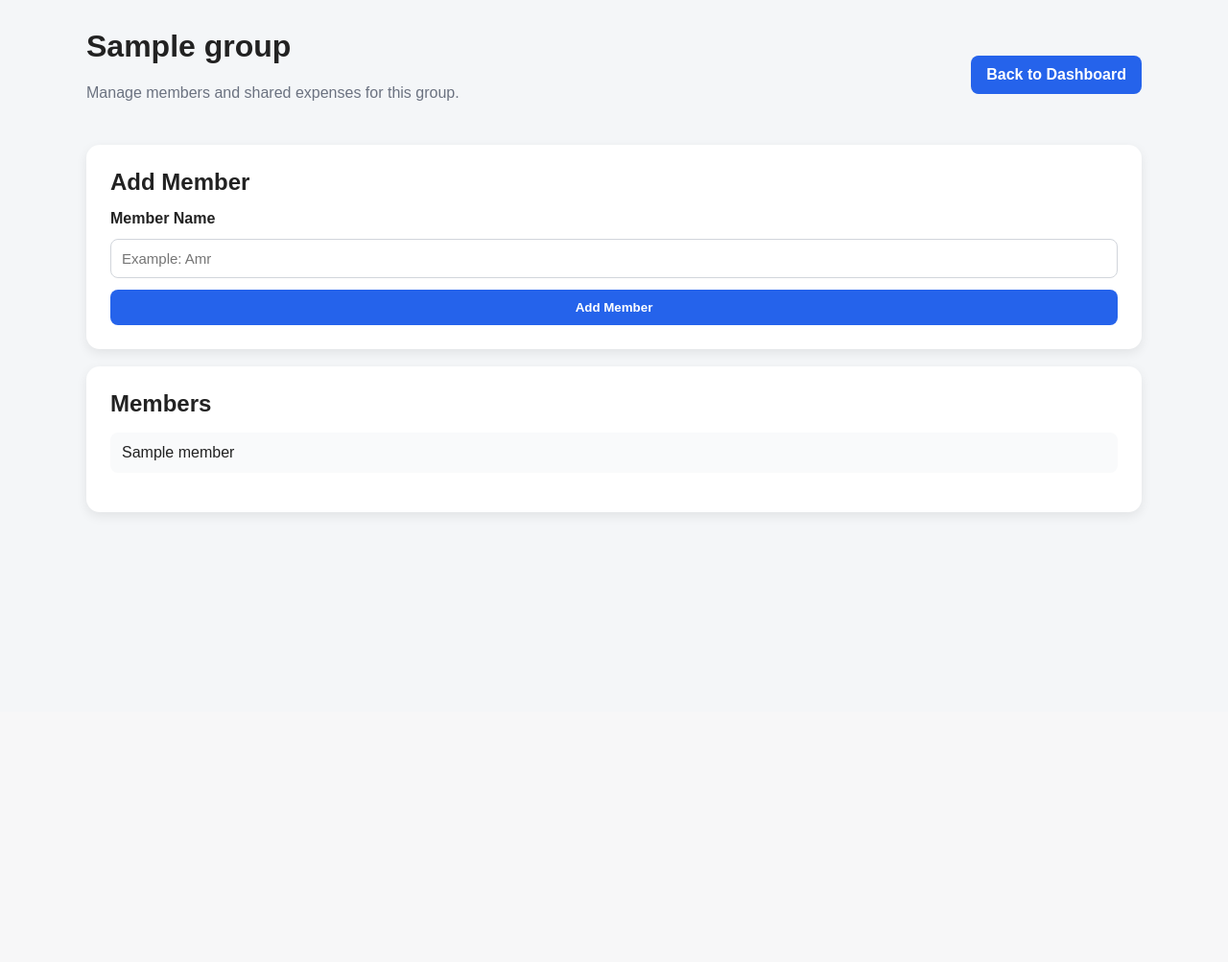
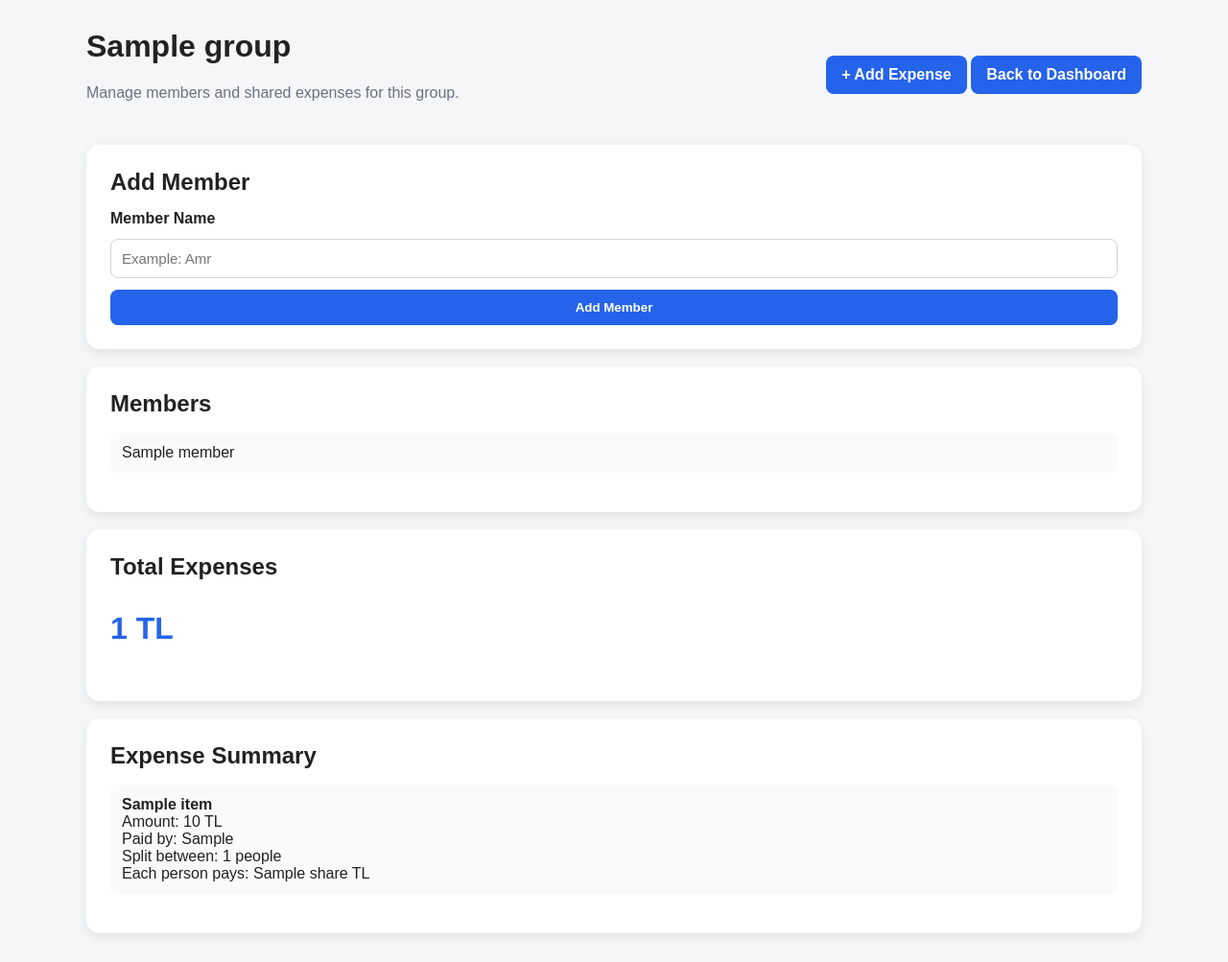
Before and after one commit to laith2005ali-ai/SWE-Project, a Flask app: template templates/group_details.html in a window 1280 px wide. Shown: the part 58-1061 px from the top of the page at 96% size. Before the commit the page ends 596 px from the top, so only its background shows below. Run offline with Flask 3, Linux system fonts and the light colour scheme; the template is opened without the code that fills it: most values are stand-ins (such as "Sample title", 1, 10 or a date in 2020).

Commit message:
[US3] Add shared expense creation and split calculation

```diff
--- a/app.py
+++ b/app.py
@@ -2,7 +2,14 @@
 from werkzeug.security import generate_password_hash, check_password_hash
 
 from database import get_db_connection, init_db
-from business_logic import validate_group_name
+from business_logic import (
+    validate_group_name,
+    validate_expense_amount,
+    validate_member_count,
+    calculate_share,
+    calculate_total_expenses,
+    calculate_group_summary
+)
 
 app = Flask(__name__)
 app.secret_key = "splitmate_secret_key"
@@ -169,12 +176,23 @@
         (group_id,)
     ).fetchall()
 
+    expenses = conn.execute(
+        "SELECT * FROM expenses WHERE group_id = ? AND user_id = ? ORDER BY expense_date DESC",
+        (group_id, session["user_id"])
+    ).fetchall()
+
+    total_expenses = calculate_total_expenses(expenses)
+    expense_summary = calculate_group_summary(expenses)
+
     conn.close()
 
     return render_template(
         "group_details.html",
         group=group,
-        members=members
+        members=members,
+        expenses=expenses,
+        total_expenses=total_expenses,
+        expense_summary=expense_summary
     )
 
 
@@ -213,5 +231,79 @@
     flash("Member added successfully.")
     return redirect(url_for("group_details", group_id=group_id))
 
+@app.route("/group/<int:group_id>/add-expense", methods=["GET", "POST"])
+def add_expense(group_id):
+    if not is_logged_in():
+        return redirect(url_for("login"))
+
+    conn = get_db_connection()
+
+    group = conn.execute(
+        "SELECT * FROM groups WHERE id = ? AND user_id = ?",
+        (group_id, session["user_id"])
+    ).fetchone()
+
+    if group is None:
+        conn.close()
+        flash("Group not found.")
+        return redirect(url_for("dashboard"))
+
+    members = conn.execute(
+        "SELECT * FROM members WHERE group_id = ?",
+        (group_id,)
+    ).fetchall()
+
+    if request.method == "POST":
+        title = request.form["title"].strip()
+        amount = float(request.form["amount"])
+        paid_by = request.form["paid_by"]
+        expense_date = request.form["expense_date"]
+        notes = request.form["notes"]
+
+        split_count = len(members)
+
+        if not validate_member_count(split_count):
+            flash("You need at least 2 members to split expenses.")
+            conn.close()
+            return redirect(url_for("group_details", group_id=group_id))
+
+        if len(title) < 3:
+            flash("Expense title must be at least 3 characters.")
+            conn.close()
+            return redirect(url_for("add_expense", group_id=group_id))
+
+        if not validate_expense_amount(amount):
+            flash("Amount must be greater than zero.")
+            conn.close()
+            return redirect(url_for("add_expense", group_id=group_id))
+
+        conn.execute(
+            """
+            INSERT INTO expenses
+            (user_id, group_id, title, amount, paid_by, split_count, expense_date, notes)
+            VALUES (?, ?, ?, ?, ?, ?, ?, ?)
+            """,
+            (
+                session["user_id"],
+                group_id,
+                title,
+                amount,
+                paid_by,
+                split_count,
+                expense_date,
+                notes
+            )
+        )
+
+        conn.commit()
+        conn.close()
+
+        flash("Expense added successfully.")
+        return redirect(url_for("group_details", group_id=group_id))
+
+    conn.close()
+
+    return render_template("add_expense.html", group=group, members=members)
+
 if __name__ == "__main__":
     app.run(debug=True)
--- a/static/style.css
+++ b/static/style.css
@@ -166,3 +166,20 @@
     border-radius: 8px;
     margin-bottom: 10px;
 }
+select,
+textarea {
+    padding: 11px;
+    border: 1px solid #d1d5db;
+    border-radius: 8px;
+    font-size: 15px;
+}
+
+textarea {
+    min-height: 90px;
+}
+
+.big-number {
+    font-size: 32px;
+    font-weight: bold;
+    color: #2563eb;
+}
--- a/templates/group_details.html
+++ b/templates/group_details.html
@@ -8,7 +8,10 @@
         <p class="subtitle">Manage members and shared expenses for this group.</p>
     </div>
 
-    <a class="btn-link" href="{{ url_for('dashboard') }}">Back to Dashboard</a>
+    <div>
+        <a class="btn-link" href="{{ url_for('add_expense', group_id=group['id']) }}">+ Add Expense</a>
+        <a class="btn-link" href="{{ url_for('dashboard') }}">Back to Dashboard</a>
+    </div>
 </div>
 
 <div class="group-card">
@@ -37,5 +40,33 @@
         <p class="subtitle">No members yet. Add at least 2 members before adding expenses.</p>
     {% endif %}
 </div>
+<br>
+
+<div class="group-card">
+    <h2>Total Expenses</h2>
+    <p class="big-number">{{ total_expenses }} TL</p>
+</div>
+
+<br>
+
+<div class="group-card">
+    <h2>Expense Summary</h2>
+
+    {% if expense_summary %}
+        <ul class="simple-list">
+            {% for item in expense_summary %}
+                <li>
+                    <strong>{{ item["title"] }}</strong><br>
+                    Amount: {{ item["amount"] }} TL<br>
+                    Paid by: {{ item["paid_by"] }}<br>
+                    Split between: {{ item["split_count"] }} people<br>
+                    Each person pays: {{ item["share"] }} TL
+                </li>
+            {% endfor %}
+        </ul>
+    {% else %}
+        <p class="subtitle">No expenses yet.</p>
+    {% endif %}
+</div>
 
 {% endblock %}
```
Also changed, not shown: templates/add_expense.html (+49 -0 lines).
